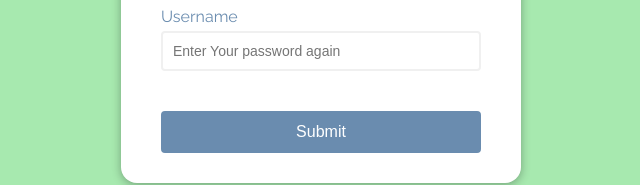
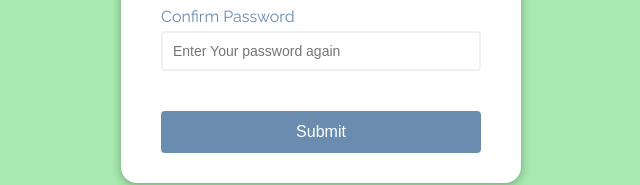
Before and after one commit to DanDucVira/form-validator, a plain HTML site: page index.html in a window 1280 px wide. Shown: the part 486-671 px from the top of the page, 319-959 px from the left. Drawn offline with Linux system fonts and the light colour scheme.

Commit message:
changed the name of label

```diff
--- a/index.html
+++ b/index.html
@@ -31,7 +31,7 @@
                 <small>Error Message</small>
             </div>
             <div class="form-control">
-                <label for="password2">Username</label>
+                <label for="password2">Confirm Password</label>
                 <input type="password" id="password2" placeholder="Enter Your password again">
                 <small>Error Message</small>
             </div>
```
